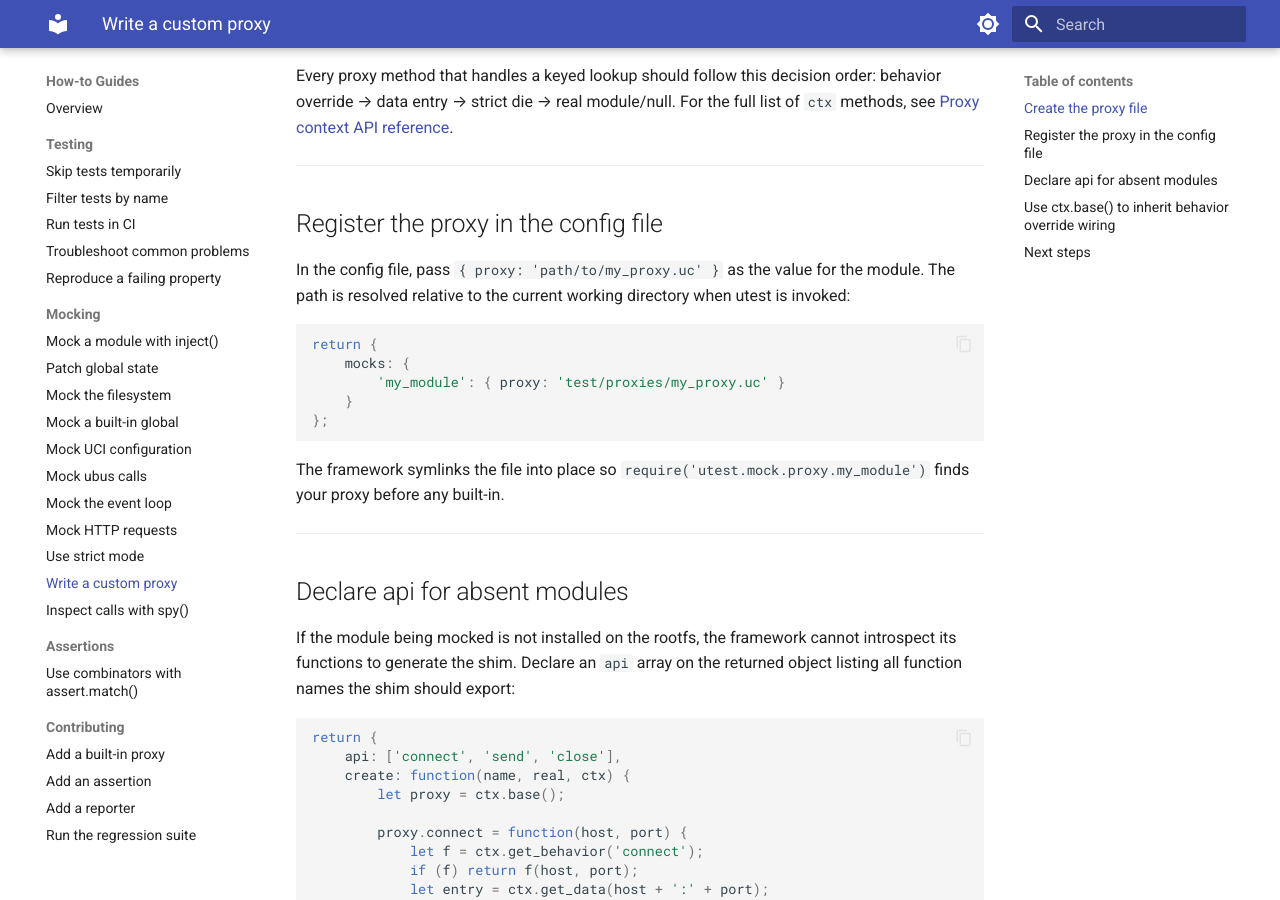
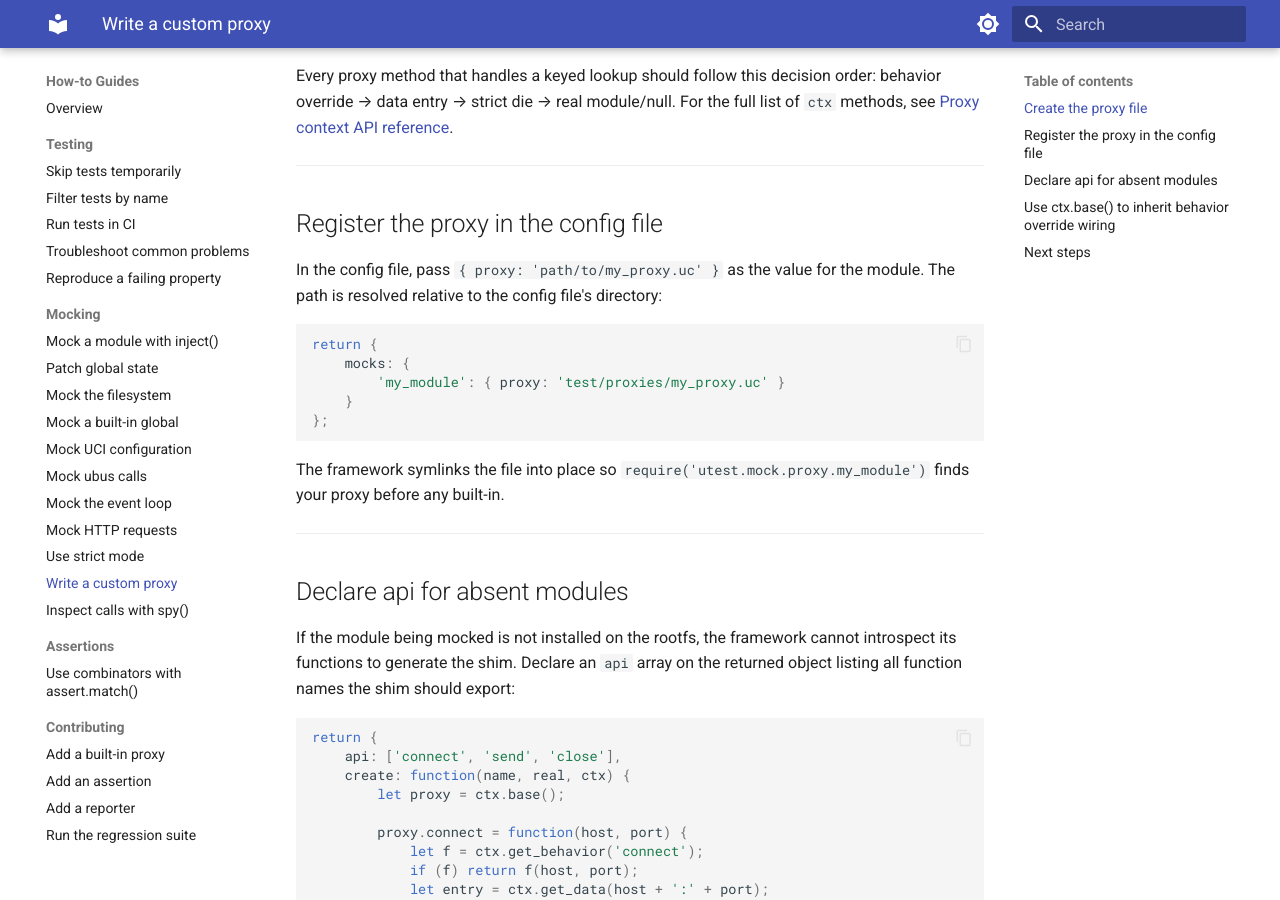
Before and after one commit to m00qek/utest, an MkDocs documentation site: the page built from docs/how-to/custom-proxy.md, in a window 1280 px wide and 900 px high, scrolled down 1014 px. Built offline with MkDocs 1.6.1 and Material for MkDocs 9.7.7, drawn with Linux system fonts in a browser that asks for light colours.

Commit message:
fix: resolve custom proxy paths relative to the config file's directory
Proxy paths specified in the mocks config were resolved against cwd,
inconsistent with lib_paths which were already fixed to be config-file-relative.

````diff
--- a/docs/how-to/custom-proxy.md
+++ b/docs/how-to/custom-proxy.md
@@ -46,7 +46,7 @@ Every proxy method that handles a keyed lookup should follow this decision order
 
 ## Register the proxy in the config file
 
-In the config file, pass `{ proxy: 'path/to/my_proxy.uc' }` as the value for the module. The path is resolved relative to the current working directory when utest is invoked:
+In the config file, pass `{ proxy: 'path/to/my_proxy.uc' }` as the value for the module. The path is resolved relative to the config file's directory:
 
 ```js
 return {
````
Also changed, not shown: 2 other files.
